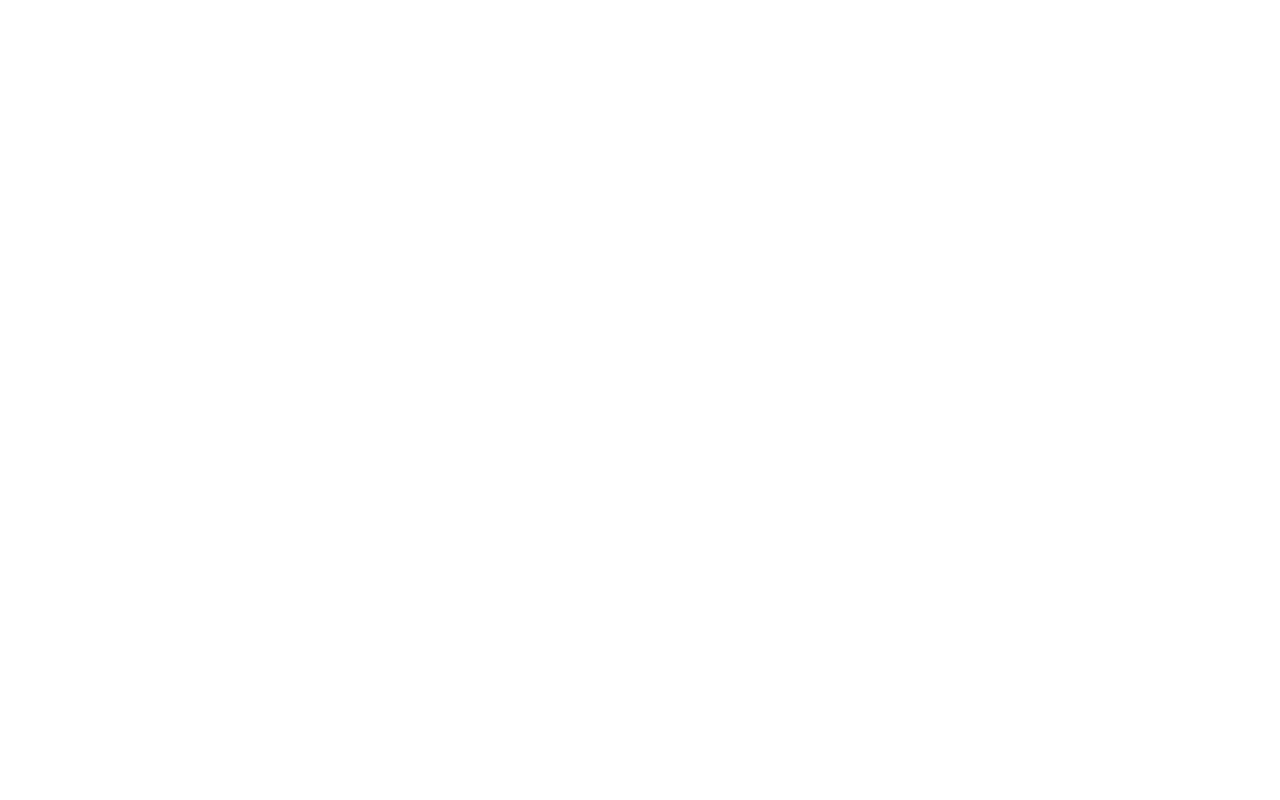
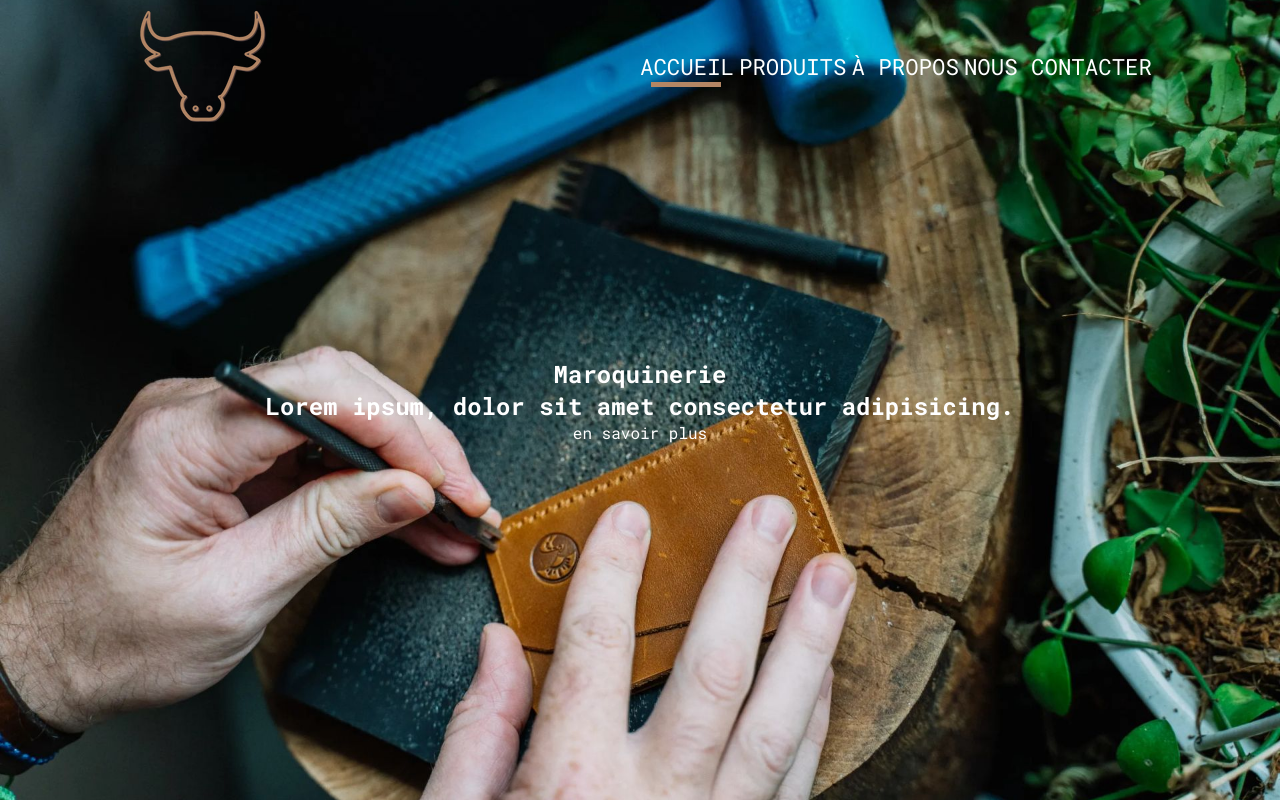
Before and after one commit to ArnaudDefrancq/maroquinerie-project, a website: page index.html in a window 1280 px wide. Drawn offline with Linux system fonts and the light colour scheme.

Commit message:
Ajout des dossies pour le scss et du style pour la nav-bar

```diff
--- a/index.html
+++ b/index.html
@@ -7,9 +7,41 @@
     <meta name="viewport" content="width=device-width, initial-scale=1.0">
     <title>Maroquinerie</title>
     <link rel="stylesheet" href="./style/css/main.css">
+    <link rel="shortcut icon" href="./images/logo.png">
 </head>
 
 <body>
+    <header class="header">
+        <div class="nav-container">
+            <img src="./images/logo.png" alt="logo" class="nav-container_logo">
+            <nav class="nav-container_nav-bar">
+                <ul class="nav-container_nav-bar_list">
+                    <li class="nav-container_nav-bar_list-items item-1 position">
+                        <a href="index.html">accueil</a>
+                    </li>
+                    <li class="nav-container_nav-bar_list-items">
+                        <a href="index.html" class="items">produits</a>
+                    </li>
+                    <li class="nav-container_nav-bar_list-items">
+                        <a href="index.html" class="items">à propos</a>
+                    </li>
+                    <li class="nav-container_nav-bar_list-items ">
+                        <a href="index.html" class="items">nous contacter</a>
+                    </li>
+                </ul>
+            </nav>
+        </div>
+
+    </header>
+    <section class="section-1">
+        <h1 class="section-1_title">
+            Maroquinerie
+        </h1>
+        <h2 class="section-1_sub-head">
+            Lorem ipsum, dolor sit amet consectetur adipisicing.
+        </h2>
+        <a href="index.html" class="section-1_more">en savoir plus</a>
+    </section>
 
 </body>
 
--- a/style/scss/base/_base.scss
+++ b/style/scss/base/_base.scss
@@ -2,4 +2,15 @@
     box-sizing: border-box;
     margin: 0;
     padding: 0;
+    font-family: "roboto", sans-serif ;
 }
+
+li {
+    list-style: none;
+}
+
+a {
+    color: black;
+    text-decoration: none;
+    color: white;
+}
--- /dev/null
+++ b/style/scss/layout/_header.scss
@@ -0,0 +1,9 @@
+.section-1 {
+    background: url(../../../images/bannier.jpg) center/cover;
+    height: 100vh;
+    display: flex;
+    justify-content: center;
+    align-items: center;
+    flex-direction: column;
+    color: white;
+}
--- /dev/null
+++ b/style/scss/layout/_navbar.scss
@@ -0,0 +1,44 @@
+.header {
+    position: absolute;
+    width: 100%;
+}
+
+.nav-container {
+    display: flex;
+    justify-content: space-between;
+    margin: 0 10%;
+        &_nav-bar {
+            width: 50%;
+                &_list {
+                    display: flex;
+                    justify-content: space-between;
+                    align-items: center;
+                    height: 100%;
+                    font-size: 1.4em;
+                    text-transform: uppercase;
+
+                }
+        }
+}
+
+.position {
+    position: relative;
+}
+
+.item-1::after {
+    content: "";
+    position: absolute;
+    height: 5px;
+    width: 70px;
+    background: $color-primary;
+    top: 30px;
+    left: 11px;
+}
+
+.items {
+    transition: ease 0.4s;
+}
+.items:hover {
+    color: $color-primary;
+    transition: 0.4s;
+}
--- a/style/scss/main.scss
+++ b/style/scss/main.scss
@@ -1,3 +1,7 @@
 @import "./base/base.scss";
 
-@import "./utils/variables.scss"
+@import "./utils/variables.scss";
+
+@import "./layout/navbar";
+
+@import "./layout/header";
--- a/style/scss/utils/_variables.scss
+++ b/style/scss/utils/_variables.scss
@@ -0,0 +1,11 @@
+$color-primary: rgba(180, 134, 100, 1);
+$color-secondary: rgba(51, 36, 25, 1);
+
+@font-face {
+    font-family: "roboto";
+    src: url(../../../fonts/font_roboto/RobotoMono-VariableFont_wght.ttf);
+}
+@font-face {
+    font-family: "jost";
+    src: url(../../../fonts/font_jost/Jost-VariableFont_wght.ttf);
+}
```
Also changed, not shown: style/css/main.css, style/scss/layout/_btn.scss (added), style/scss/layout/_footer.scss (added), 1 other file.
